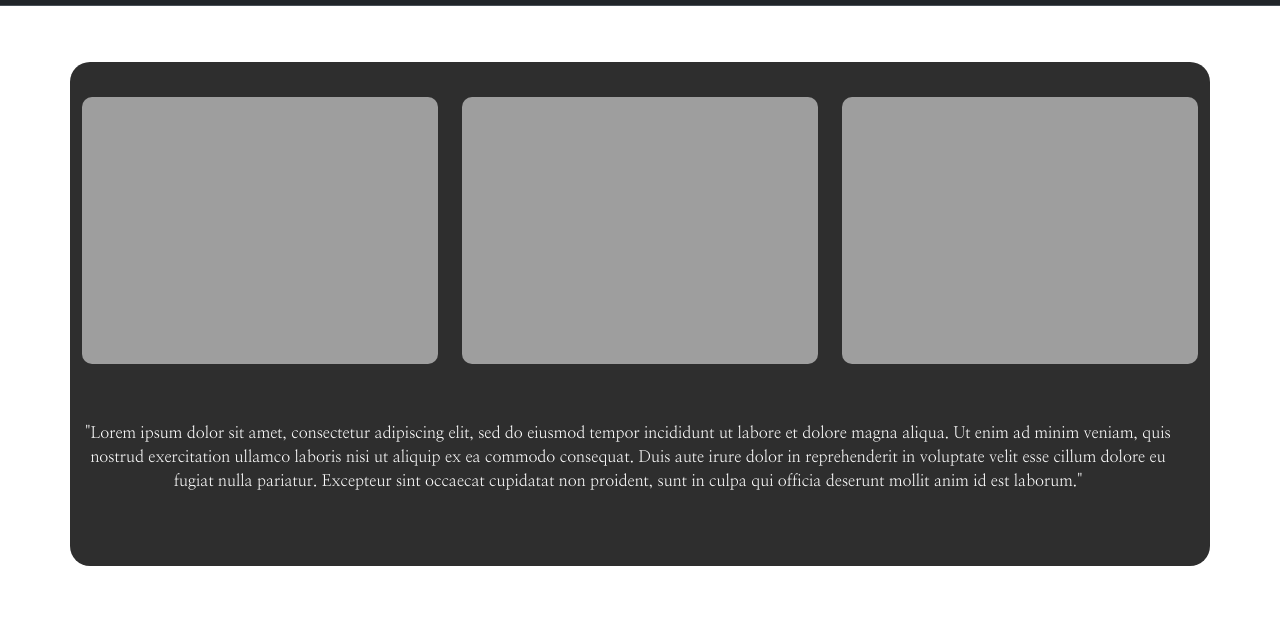
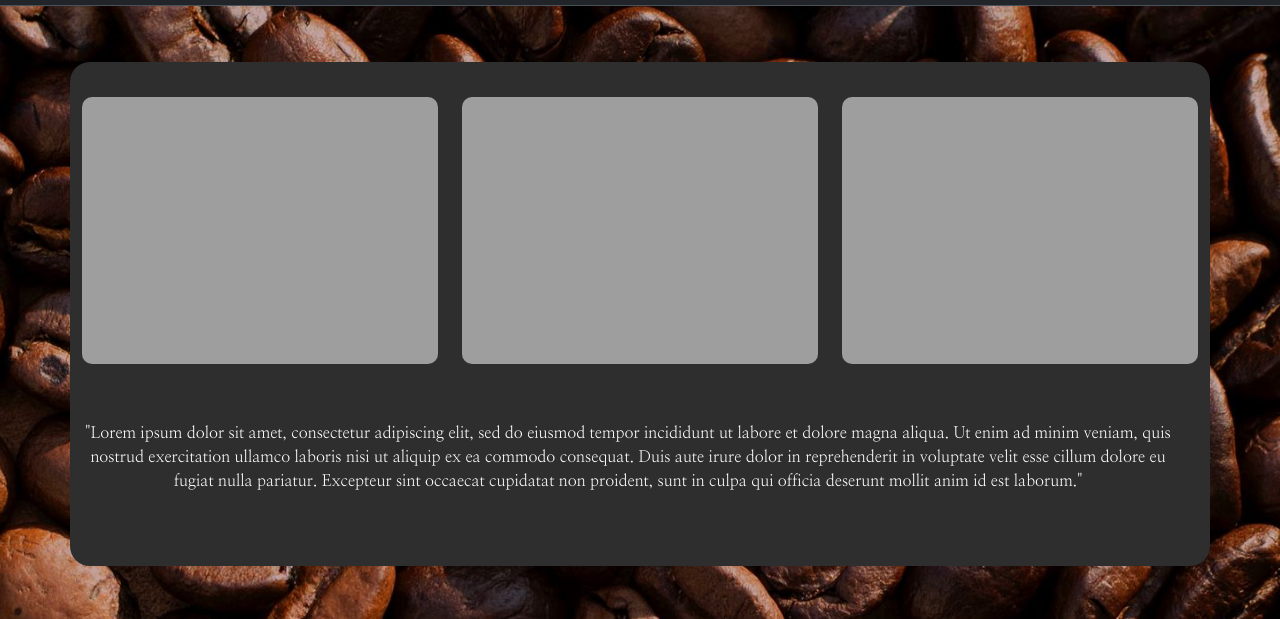
Before and after one commit to LuchoGnz/TheCoffeeBlog, a plain HTML site: page index.html in a window 1280 px wide. Shown: the part 122-741 px from the top of the page. Drawn offline with nearby package versions, Linux system fonts and the light colour scheme; the site is published under a folder, as on GitHub Pages, so addresses that start at the root find nothing.

Commit message:
Update style.css

```diff
--- a/style.css
+++ b/style.css
@@ -7,7 +7,7 @@
 /*Cuerpo de Index*/
 
 body {
-    background-image: url(/multimedia/cafe.jpg);
+    background-image: url(./multimedia/cafe.jpg);
     background-repeat: repeat;
     background-size: cover;
     background-position: center;
```
